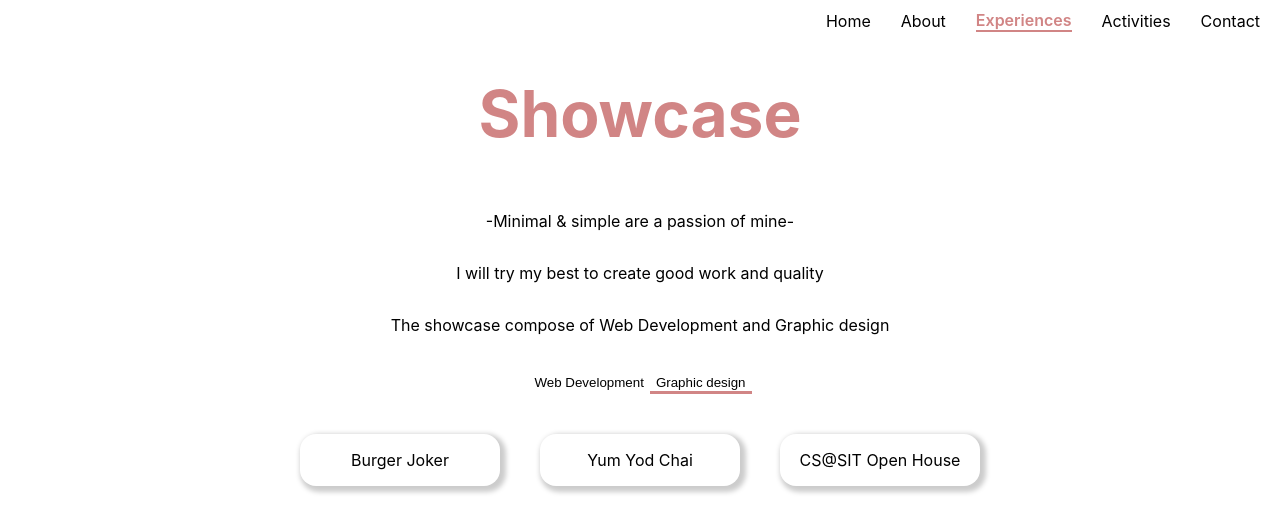
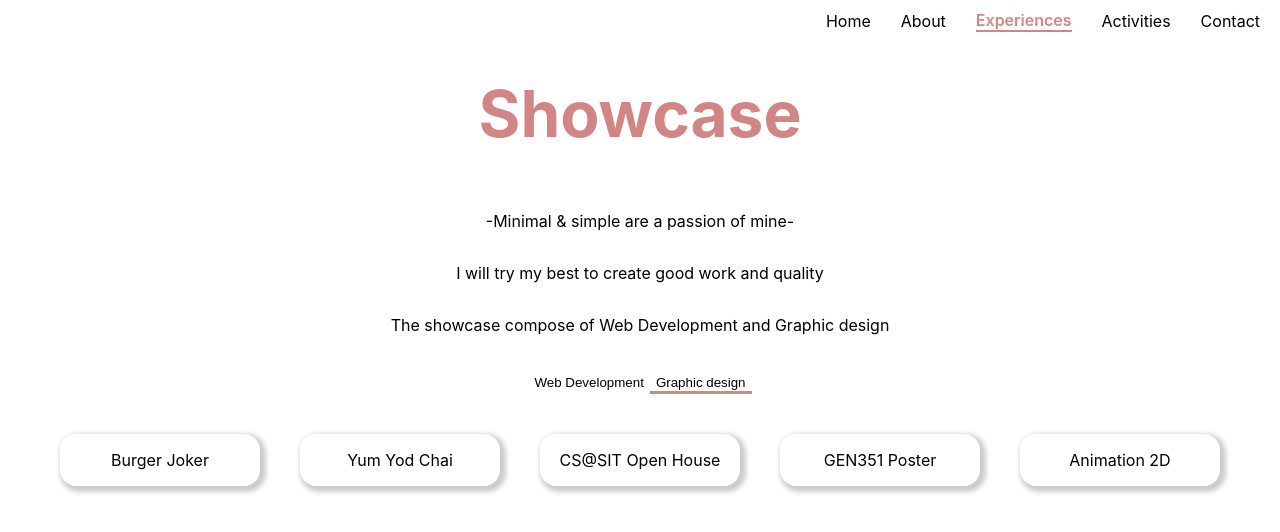
Before and after one commit to wiree65/Wiree-Porfolio, a Next.js app: page /experiences in a window 1280 px wide. Both pictures are taken after a click on the button "Graphic design". Shown: the top 532 px of the page. Built offline with nearby package versions, Linux system fonts and the light colour scheme.

Commit message:
[UPDATE] content

```diff
--- a/component/graphic.js
+++ b/component/graphic.js
@@ -6,6 +6,10 @@ const Graphic = (props) => {
         { title: "Burger Joker" },
         { title: "Yum Yod Chai" },
         { title: "CS@SIT Open House" },
+        { title: "GEN351 Poster" },
+        { title: "Animation 2D" },
+
+
 
       ],
     },
```
